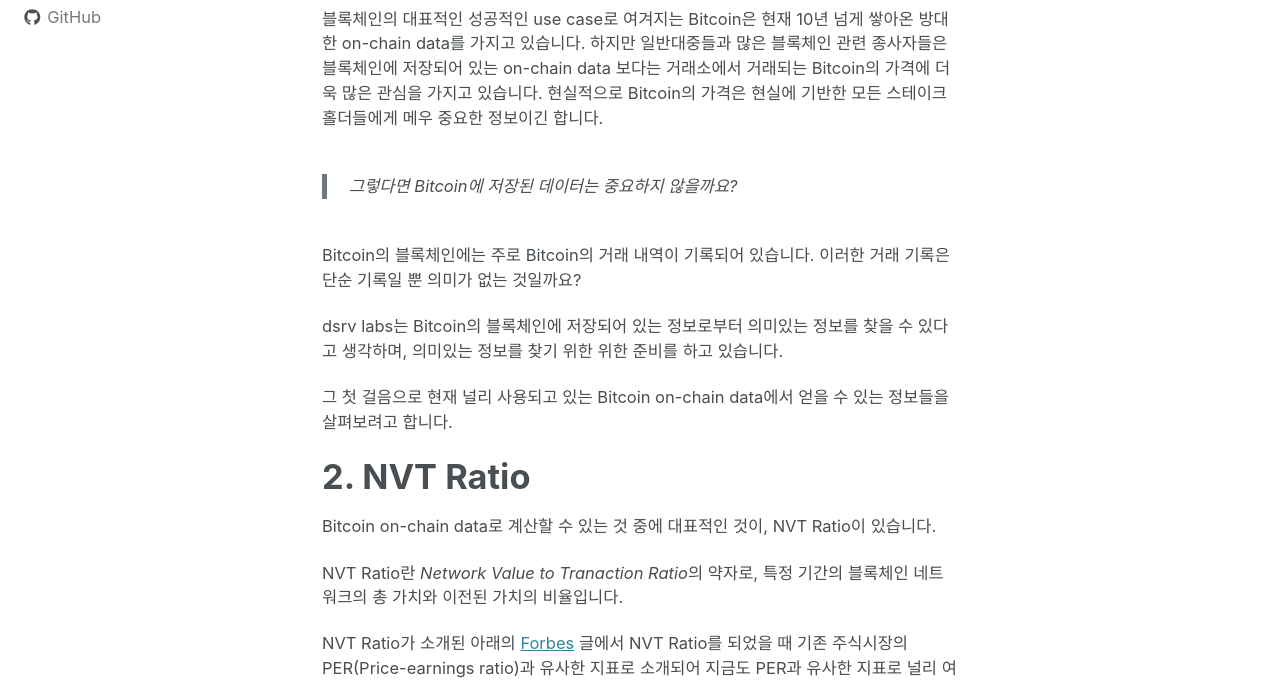
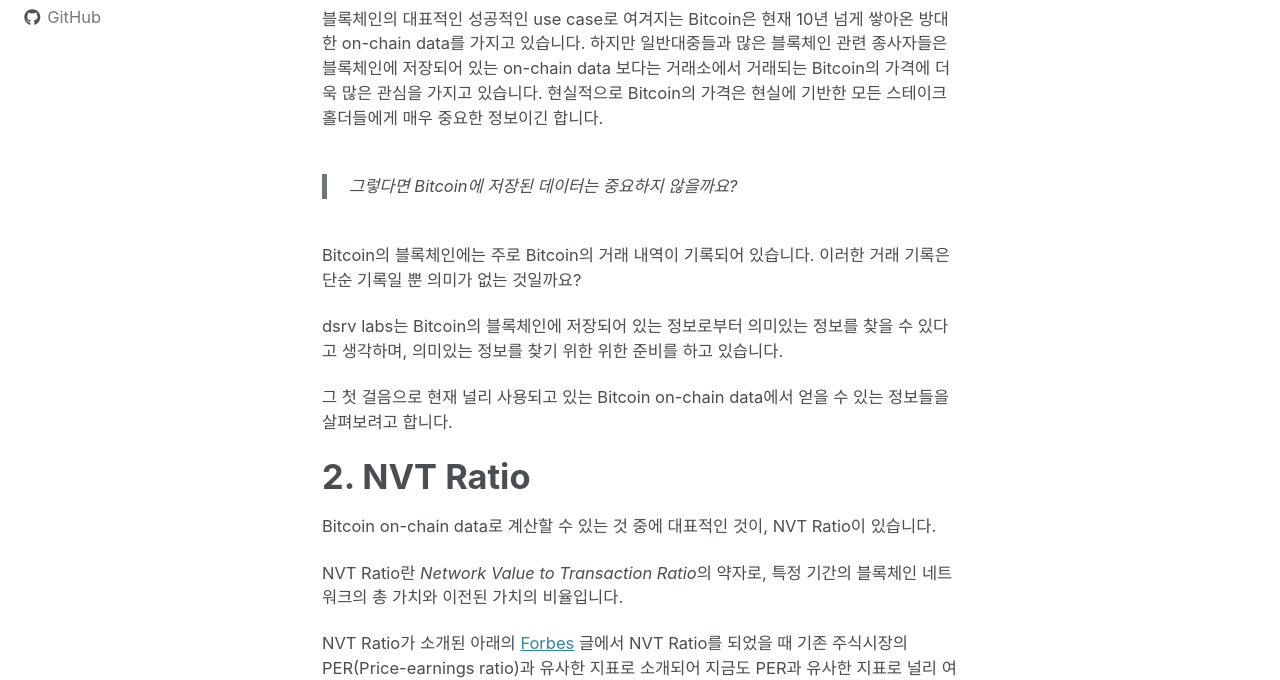
Before and after one commit to dsrvlabs/dsrvlabs.github.io, a Jekyll site: the page built from _posts/2019-09-10-looking_into_bitcoin_onchaindata.md, in a window 1280 px wide and 1400 px high. Shown: the part 333-1013 px from the top of the window. Built offline with Jekyll 4.4.1, drawn with Linux system fonts in a browser that asks for light colours; cached includes are drawn as plain includes; nearby versions of some CDN libraries; comment, search, counter and statistics services are not loaded; some of the changed text lies outside the part shown.

Commit message:
Fix typo in 2019-09-10-looking_into_bitcoin_onchaindata.md
Fix typo in 2019-09-10-looking_into_bitcoin_onchaindata.md

Signed-off-by: Hyung-Kyu Choi <hyungkyu.choi@gmail.com>

```diff
--- a/_posts/2019-09-10-looking_into_bitcoin_onchaindata.md
+++ b/_posts/2019-09-10-looking_into_bitcoin_onchaindata.md
@@ -11,7 +11,7 @@
 
 블록체인의 대표적인 성공적인 use case로 여겨지는 Bitcoin은 현재 10년 넘게 쌓아온 방대한 on-chain data를 가지고 있습니다.
 하지만 일반대중들과 많은 블록체인 관련 종사자들은 블록체인에 저장되어 있는 on-chain data 보다는 거래소에서 거래되는 Bitcoin의 가격에 더욱 많은 관심을 가지고 있습니다.
-현실적으로 Bitcoin의 가격은 현실에 기반한 모든 스테이크홀더들에게 메우 중요한 정보이긴 합니다.
+현실적으로 Bitcoin의 가격은 현실에 기반한 모든 스테이크홀더들에게 매우 중요한 정보이긴 합니다.
 
 > 그렇다면 Bitcoin에 저장된 데이터는 중요하지 않을까요?
 
@@ -25,7 +25,7 @@
 # 2. NVT Ratio
 Bitcoin on-chain data로 계산할 수 있는 것 중에 대표적인 것이, NVT Ratio이 있습니다.
 
-NVT Ratio란 *Network Value to Tranaction Ratio*의 약자로, 특정 기간의 블록체인 네트워크의 총 가치와 이전된 가치의 비율입니다.
+NVT Ratio란 *Network Value to Transaction Ratio*의 약자로, 특정 기간의 블록체인 네트워크의 총 가치와 이전된 가치의 비율입니다.
 
 NVT Ratio가 소개된 아래의 [Forbes](https://www.forbes.com/sites/wwoo/2017/09/29/is-bitcoin-in-a-bubble-check-the-nvt-ratio/#29692dc66a23) 글에서 NVT Ratio를 되었을 때 기존 주식시장의 PER(Price-earnings ratio)과 유사한 지표로 소개되어 지금도 PER과 유사한 지표로 널리 여겨지고 있습니다.
 
```
Also changed, not shown: other parts of _posts/2019-09-10-looking_into_bitcoin_onchaindata.md (+1 -1 lines).
